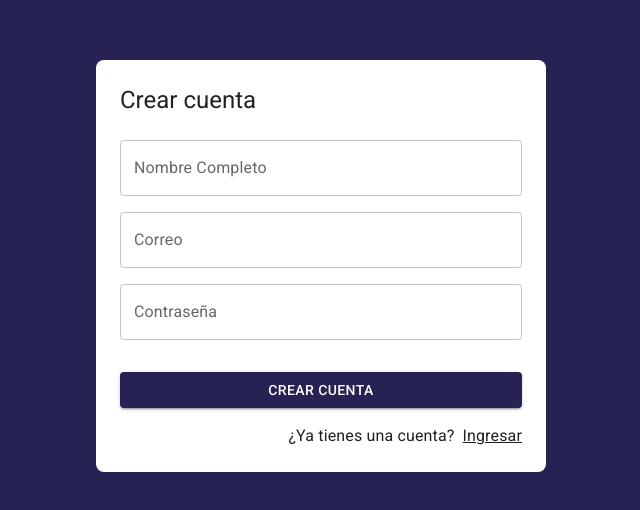
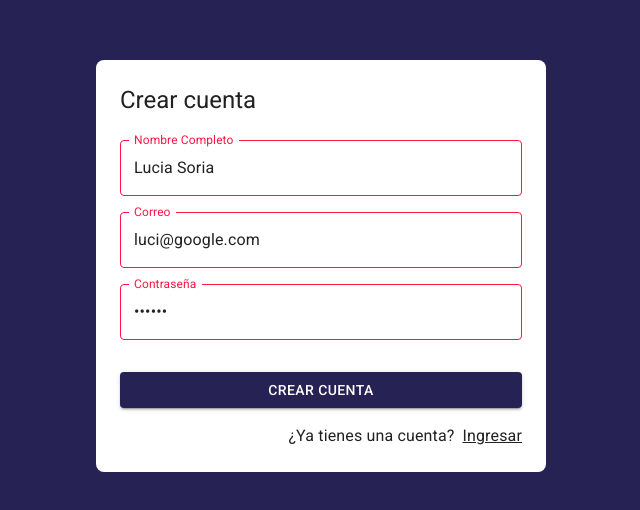
Before and after one commit to LuciaSoria5/JournalApp, a React (Vite) app: page /auth/register in a window 1280 px wide. Shown: the part 134-644 px from the top of the page, without its empty margins (319-959 px from the left). Built offline with nearby package versions, Linux system fonts and the light colour scheme.

Commit message:
Add validations in useForm custom hook

```diff
--- a/src/auth/pages/LoginPage.jsx
+++ b/src/auth/pages/LoginPage.jsx
@@ -26,12 +26,12 @@ export const LoginPage = () => {
     event.preventDefault();
     dispath( checkingAuthentication(email, password));
     // console.log({ email, password })
-  }
+  };
 
   const onGoogleSigIn = () => {
     dispath( startGoogleSignIn() );
     // console.log( "on Google" )
-  }
+  };
 
   return (
     // Grid es como un <div> pero con propiedades de Material
--- a/src/auth/pages/RegisterPage.jsx
+++ b/src/auth/pages/RegisterPage.jsx
@@ -1,14 +1,40 @@
 import { Link as RouerLink} from 'react-router-dom';
-import { Google } from '@mui/icons-material';
 import { Button, Grid, Link, TextField, Typography } from '@mui/material';
 import { AuthLayout } from '../layout/AuthLayout';
+import { useForm } from '../../hooks';
+
+const formData = {
+  email: 'luci@google.com',
+  password: '123456',
+  displayName: 'Lucia Soria'
+};
+
+// { campo: [ funcion de validacion (correcta), mensaje de error] }
+const formValidations = {
+  email: [ (value) => value.includes('@'), 'El correo debe tener una @.' ],
+  password: [ (value) => value.length >= 6, 'El password debe tener al menos 6 caracteres.' ],
+  displayName: [ (value) => value.length >= 1, 'El nombre es obligatorio.' ]
+};
 
 export const RegisterPage = () => {
+
+  const {
+          formState, displayName, email, password, onInputChange,
+          isFormValid, displayNameValid, emailValid, passwordValid,
+        } = useForm( formData, formValidations );
+
+  console.log( displayNameValid )
+
+  const onSubmit = (event) => {
+    event.preventDefault();
+    console.log(formState);
+  }
+
   return (
     // Grid es como un <div> pero con propiedades de Material
     <AuthLayout title="Crear cuenta">
 
-      <form>
+      <form onSubmit={ onSubmit }>
 
         <Grid container>
 
@@ -18,6 +44,11 @@ export const RegisterPage = () => {
                   type="text"
                   placeholder="Nombre completo"
                   fullWidth
+                  name="displayName"
+                  value={ displayName }
+                  onChange={ onInputChange }
+                  error= { !displayNameValid }
+                  helperText={ displayNameValid }
               />
           </Grid>
 
@@ -27,6 +58,11 @@ export const RegisterPage = () => {
                   type="email"
                   placeholder="correo@google.com"
                   fullWidth
+                  name="email"
+                  value={ email }
+                  onChange={ onInputChange }
+                  error= { !emailValid }
+                  helperText={ emailValid }
               />
           </Grid>
 
@@ -37,6 +73,11 @@ export const RegisterPage = () => {
                   type="password"
                   placeholder="Contraseña"
                   fullWidth
+                  name="password"
+                  value={ password }
+                  onChange={ onInputChange }
+                  error= { !passwordValid }
+                  helperText={ passwordValid }
               />
           </Grid>
 
@@ -44,7 +85,11 @@ export const RegisterPage = () => {
           <Grid container spacing={ 2 } sx={{ mb: 2, mt: 2}}>
 
             <Grid item xs={ 12 }>
-              <Button variant="contained" fullWidth>
+              <Button
+                type="submit"
+                variant="contained"
+                fullWidth
+              >
                 Crear cuenta
               </Button>
             </Grid>
--- a/src/hooks/useForm.js
+++ b/src/hooks/useForm.js
@@ -1,8 +1,19 @@
-import { useState } from 'react';
+import { useEffect, useState } from 'react';
 
-export const useForm = ( initialForm = {} ) => {
+/* Parametros:
+ { campo: inicializacion }
+ { campo: [ funcion de validacion (correcta), mensaje de error] }
+*/
+export const useForm = ( initialForm = {}, formValidations = {} ) => {
 
     const [ formState, setFormState ] = useState( initialForm );
+    const [formValidation, setFormValidation] = useState({});
+
+    // cada vez que cambia el form state creamos los validators
+    useEffect(() => {
+      createValidators();
+    }, [ formState ])
+
 
     const onInputChange = ({ target }) => {
         const { name, value } = target;
@@ -16,8 +27,22 @@ export const useForm = ( initialForm = {} ) => {
         setFormState( initialForm );
     }
 
+    const createValidators = () => {
+        const formCheckedValues = {};
+
+        // Rellenamos formCheckedValues con: campoValid: null (si es correcto) o campoValid: errorMessage (si no es correcto)
+        for (const formField of Object.keys( formValidations )) {
+            const [ fn, errorMessage = 'Este campo es requerido.' ] = formValidations[formField];
+
+        formCheckedValues[ `${ formField }Valid` ] = fn( formState[formField] ) ? null : errorMessage;
+        }
+
+        setFormValidation( formCheckedValues );
+    }
+
     return {
         ...formState,
+        ...formValidation,
         formState,
         onInputChange,
         onResetForm,
```
